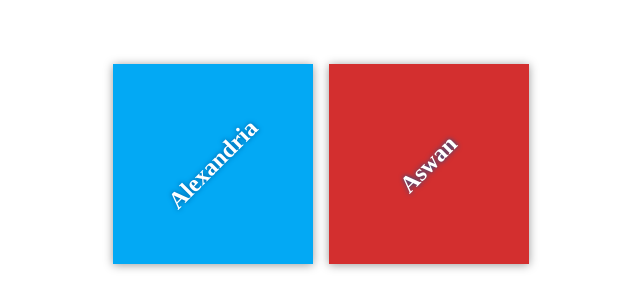
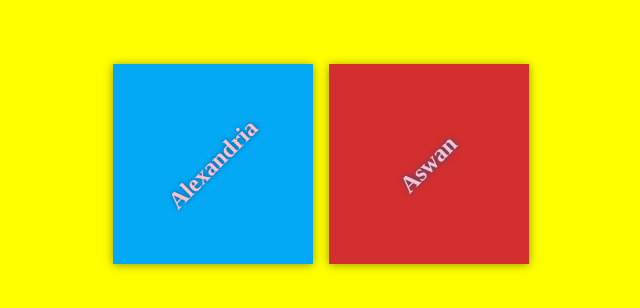
Before and after one commit to mamiomnia/Travels, a plain HTML site: page index.html in a window 1280 px wide. Shown: the part 236-544 px from the top of the page, without its empty margins (319-959 px from the left). Drawn offline with Linux system fonts and the light colour scheme.

Commit message:
Change the bacground color

```diff
--- a/css/app.css
+++ b/css/app.css
@@ -13,6 +13,7 @@ body {
     display: flex;
     margin: 0;
     height: 100%;
+    background-color: yellow;
 }
 
 .container {
@@ -33,7 +34,7 @@ body {
 .destination {
     background: #03a9f4;
     box-shadow: 0 1px 9px 0 rgba(0, 0, 0, 0.4);
-    color: white;
+    color: pink;
     margin: 0.5em;
     min-height: 200px;
     flex: 0 1 200px;
```
